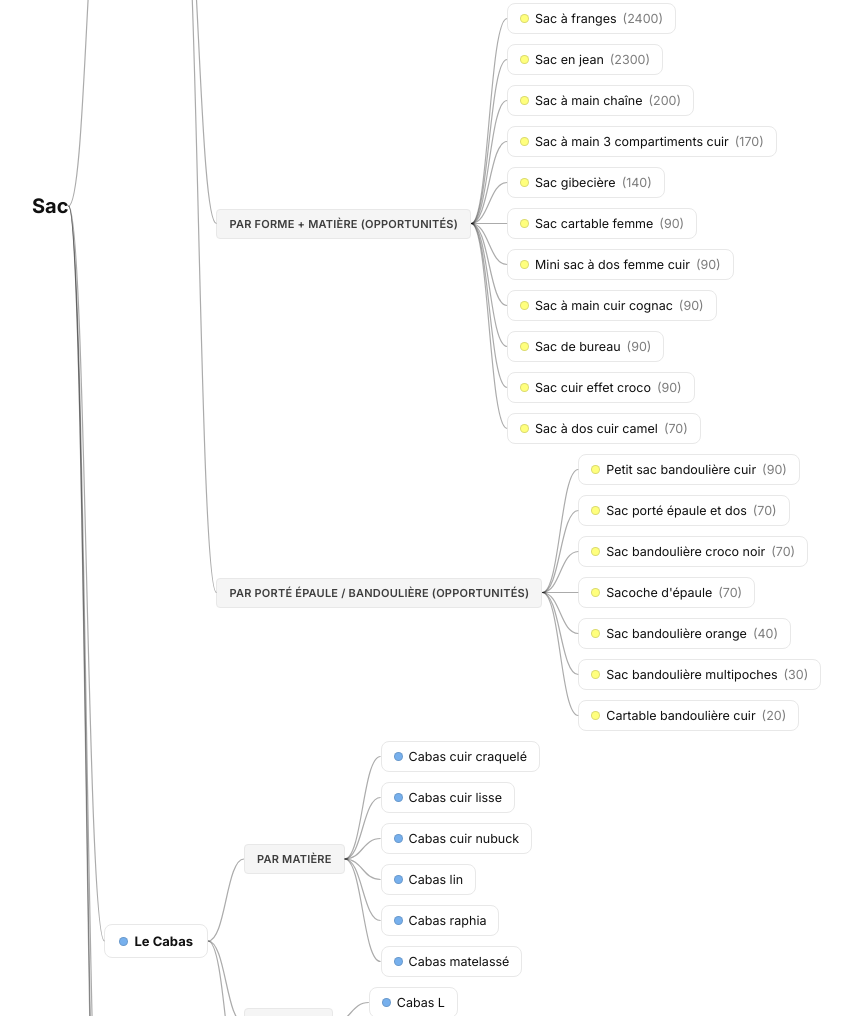
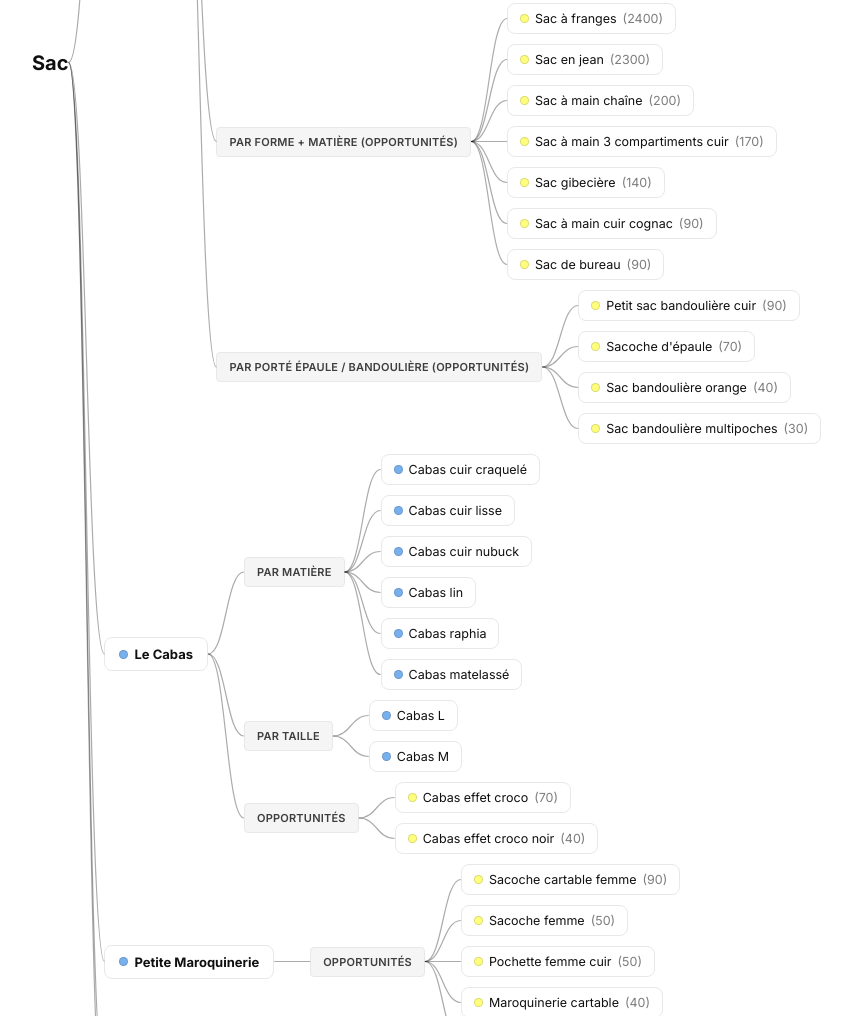
Before and after one commit to analytics-ds/vanessabruno-mindmap-sacs, a plain HTML site: page index.html in a window 1280 px wide. Shown: the part 1132-2148 px from the top of the page, without its empty margins (8-860 px from the left). Drawn offline with Linux system fonts and the light colour scheme.

Commit message:
Retrait de 7 opportunités

```diff
--- a/index.html
+++ b/index.html
@@ -222,21 +222,14 @@ const DATA = {
           { label: "Sac à main chaîne", vol: "200", status: "create" },
           { label: "Sac à main 3 compartiments cuir", vol: "170", status: "create" },
           { label: "Sac gibecière", vol: "140", status: "create" },
-          { label: "Sac cartable femme", vol: "90", status: "create" },
-          { label: "Mini sac à dos femme cuir", vol: "90", status: "create" },
           { label: "Sac à main cuir cognac", vol: "90", status: "create" },
-          { label: "Sac de bureau", vol: "90", status: "create" },
-          { label: "Sac cuir effet croco", vol: "90", status: "create" },
-          { label: "Sac à dos cuir camel", vol: "70", status: "create" }
+          { label: "Sac de bureau", vol: "90", status: "create" }
         ]},
         { id: "par-porte-new", label: "PAR PORTÉ ÉPAULE / BANDOULIÈRE (opportunités)", type: "group", children: [
           { label: "Petit sac bandoulière cuir", vol: "90", status: "create" },
-          { label: "Sac porté épaule et dos", vol: "70", status: "create" },
-          { label: "Sac bandoulière croco noir", vol: "70", status: "create" },
           { label: "Sacoche d'épaule", vol: "70", status: "create" },
           { label: "Sac bandoulière orange", vol: "40", status: "create" },
-          { label: "Sac bandoulière multipoches", vol: "30", status: "create" },
-          { label: "Cartable bandoulière cuir", vol: "20", status: "create" }
+          { label: "Sac bandoulière multipoches", vol: "30", status: "create" }
         ]}
       ]
     },
```
